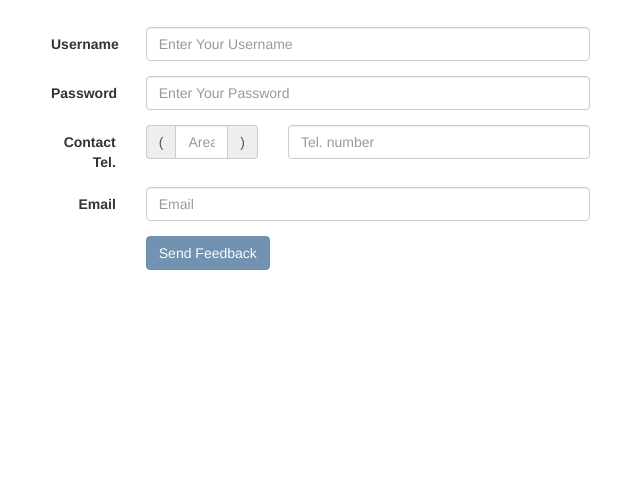
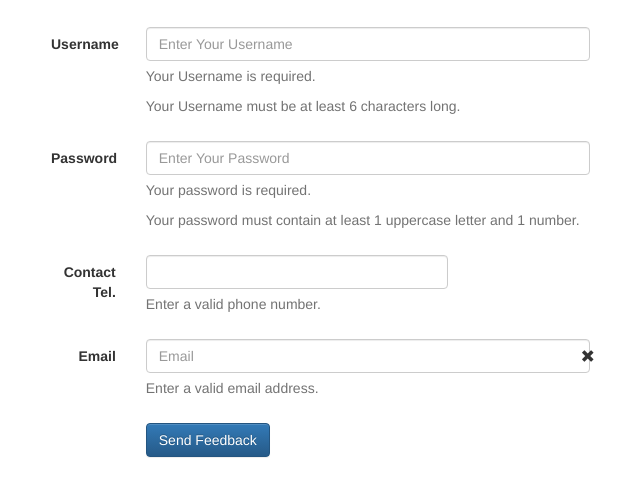
Before and after one commit to Notcracker/form, a website: page index.html in a window 1280 px wide. Shown: the part 198-694 px from the top of the page, without its empty margins (284-924 px from the left). Drawn offline with nearby package versions, Linux system fonts and the light colour scheme; some packages are replaced by stand-ins of ours.

Commit message:
done with ui

```diff
--- a/index.html
+++ b/index.html
@@ -48,17 +48,11 @@
                 <span ng-show="form.lastname.$invalid && !form.lastname.$pristine" class="help-block">Your password must contain at least 1 uppercase letter and 1 number.</span>
             </div>
         </div>
-        <div class="form-group">
+        <div class="form-group" ng-class="{ 'has-error' : form.telnum.$error.required && !form.telnum.$pristine }">
             <label for="telnum" class="col-sm-2 control-label">Contact Tel.</label>
-            <div class="col-xs-5 col-sm-4 col-md-3">
-                <div class="input-group">
-                    <div class="input-group-addon">(</div>
-                        <input type="tel" class="form-control" placeholder="Area code" ng-model="feedback.tel.areaCode">
-                    <div class="input-group-addon">)</div>
-                </div>
-            </div>
             <div class="col-xs-7 col-sm-6 col-md-7">
-                 <input type="tel" class="form-control" id="telnum" name="telnum" placeholder="Tel. number" ng-model="feedback.tel.number">
+                <input type="tel" id="telnum" name="telnum" class="form-control" ng-model="feedback.tel.number" ui-mask="{{'(999) 999-99-99'}}" required/>
+                <span ng-show="form.telnum.$error.required && !form.telnum.$pristine" class="help-block">Enter a valid phone number.</span>
             </div>
         </div>
         <div class="form-group"  ng-class="{ 'has-error has-feedback' : form.emailid.$invalid && !form.emailid.$pristine }">
@@ -86,6 +80,7 @@
 
 <!-- build:js scripts/main.js -->
     <script src="./bower_components/angular/angular.min.js"></script>
+    <script src="./bower_components/angular-ui-mask/dist/mask.js"></script>
     <script src="./bower_components/angular-ui-router/release/angular-ui-router.min.js"></script>
     <script src="scripts/controllers.js"></script>
     <script src="scripts/services.js"></script>
--- a/scripts/controllers.js
+++ b/scripts/controllers.js
@@ -1,3 +1 @@
-'use strict';
-
-angular.module('confusionApp',[]);
+angular.module('confusionApp', ['ui.mask']);
```
